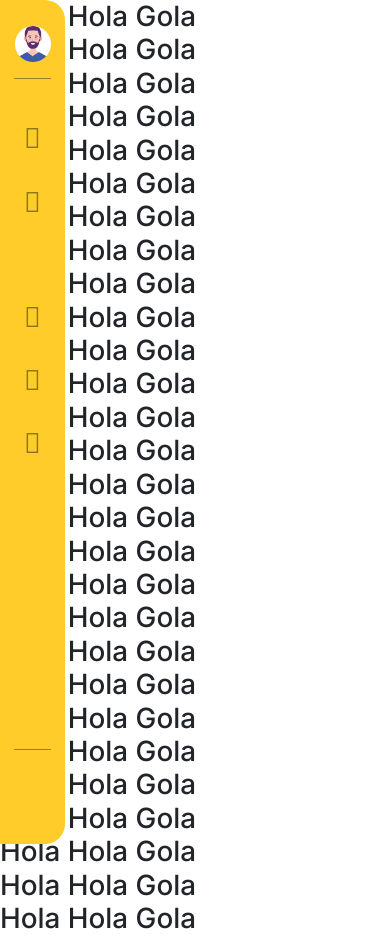
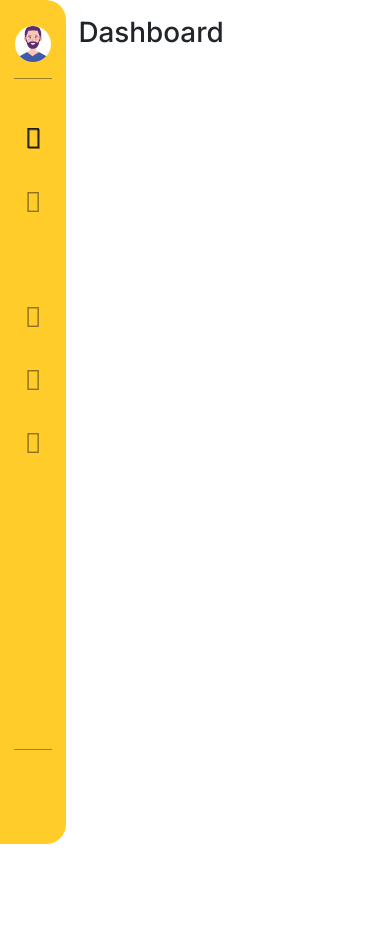
Before and after one commit to AndersonLe17/villabuenavista, a React (Create React App) app: page /dashboard in a window 390 px wide. After the commit the page ends 844 px from the top, so only its background shows below. Built offline with nearby package versions, Linux system fonts and the light colour scheme.

Commit message:
Dashboard Design 100%

```diff
--- a/src/App.jsx
+++ b/src/App.jsx
@@ -11,7 +11,7 @@ function App() {
         <Routes>
           <Route path={"/"} element={<Home/>} />
           <Route path={"/login"} element={<Login/>} />
-          <Route path={"/dashboard"} element={<Dashboard/>} />
+          <Route path={"/dashboard/*"} element={<Dashboard/>} />
           <Route path={"/register"} element={<Register/>} />
         </Routes>
       </BrowserRouter>
--- /dev/null
+++ b/src/components/Content/DashboardContent.jsx
@@ -0,0 +1,11 @@
+import { Container } from "react-bootstrap"
+
+const DashboardContent = () => {
+  return (
+    <Container fluid className="py-3">
+      <h1>Dashboard</h1>
+    </Container>
+  )
+}
+
+export default DashboardContent
--- a/src/components/Content/index.js
+++ b/src/components/Content/index.js
@@ -1 +1,2 @@
 export {default as LoginContent} from './LoginContent';
+export {default as DashboardContent} from './DashboardContent';
--- a/src/components/NavBar/SideBarDashboard.jsx
+++ b/src/components/NavBar/SideBarDashboard.jsx
@@ -1,10 +1,13 @@
 import LineSeparator from "../Utils/LineSeparator";
 import { useState } from "react";
+import { useParams } from "react-router-dom";
 import SideBarImage from "./components/SideBarImage";
 import SideBarNav from "./components/SideBarNav";
 import SideBarFooter from "./components/SideBarFooter";
 
 const SideBarDashboard = () => {
+  const param = useParams();
+  const path = Object.values(param)[0];
   const [toggle, setToggle] = useState(false);
 
   return (
@@ -18,7 +21,7 @@ const SideBarDashboard = () => {
 
         <LineSeparator />
 
-        <SideBarNav />
+        <SideBarNav path={path} />
 
         <SideBarFooter onToggle={() => setToggle(true)} />
       </div>
--- a/src/components/NavBar/components/SideBarImage.jsx
+++ b/src/components/NavBar/components/SideBarImage.jsx
@@ -22,10 +22,10 @@ const SideBarImage = () => {
         </NavDropdown.Header>
         <NavDropdown.Divider />
         <NavDropdown.Item to="/account">
-          <i class="fa-light fa-gear"></i> Cuenta
+          <i className="fa-light fa-gear"></i> Cuenta
         </NavDropdown.Item>
         <NavDropdown.Item to="/">
-          <i class="fa-light fa-arrow-right-from-bracket"></i> Cerrar Sesión
+          <i className="fa-light fa-arrow-right-from-bracket"></i> Cerrar Sesión
         </NavDropdown.Item>
       </NavDropdown>
     </div>
--- a/src/components/NavBar/components/SideBarNav.jsx
+++ b/src/components/NavBar/components/SideBarNav.jsx
@@ -1,44 +1,68 @@
 import { NavDropdown } from "react-bootstrap";
-import { Link } from "react-router-dom";
+import { Link, useNavigate } from "react-router-dom";
 import { navItems } from "../../../data/NavItems";
 
-const SideBarNav = () => {
-  // const navigate = useNavigate();
+const SideBarNav = ({path}) => {
+  const navigate = useNavigate();
 
   return (
     <div className="mt-3 layout-sidebar-nav">
       {navItems.map((item, idx) =>
         item.to ? (
-          <div className="sidebar-item text-center" key={idx}>
-            <Link to={item.to}>
-              <i className={item.icon}></i>
-              <p>{item.title}</p>
-            </Link>
-          </div>
+          <NavLinkItem
+            title={item.title}
+            icon={item.icon}
+            to={item.to}
+            active={(path === item.to || (path === "" && item.to === "/dashboard"))}
+            key={idx}
+          />
         ) : (
-          <NavDropdown
+          <NavDropdownItem
+            title={item.title}
+            icon={item.icon}
+            listSubItems={item.listSubItems}
+            navigate={navigate}
+            path={path}
             key={idx}
-            className="sidebar-item text-center"
-            drop="end"
-            title={
-              <>
-                <i className={item.icon}></i>
-                <p>{item.title}</p>
-              </>
-            }
-          >
-            <NavDropdown.Header>{item.title}</NavDropdown.Header>
-            <NavDropdown.Divider />
-            {item.ListSubItems.map((sub, i) => (
-              <NavDropdown.Item key={sub.title + i}>
-                {sub.title}
-              </NavDropdown.Item>
-            ))}
-          </NavDropdown>
+          />
         )
       )}
     </div>
   );
 };
 
+const NavLinkItem = ({ title, icon, to, active }) => {
+  return (
+    <div className={`sidebar-item text-center ${active && "active"}`}>
+      <Link to={to}>
+        <i className={icon}></i>
+        <p>{title}</p>
+      </Link>
+    </div>
+  );
+};
+
+const NavDropdownItem = ({ title, icon, listSubItems, navigate, path }) => {
+  return (
+    <NavDropdown
+      className={`sidebar-item text-center ${(listSubItems.map((l) => l.to).includes(path)) && "active"}`}
+      drop="end"
+      title={
+        <>
+          <i className={icon}></i>
+          <p>{title}</p>
+        </>
+      }
+    >
+      <NavDropdown.Header>{title}</NavDropdown.Header>
+      <NavDropdown.Divider />
+      {listSubItems.map((sub, i) => (
+        <NavDropdown.Item key={sub.title + i} onClick={() => navigate(sub.to)}>
+          {sub.title}
+        </NavDropdown.Item>
+      ))}
+    </NavDropdown>
+  );
+};
+
 export default SideBarNav;
--- a/src/data/NavItems.js
+++ b/src/data/NavItems.js
@@ -1,9 +1,9 @@
 class NavItems {
-  constructor(title, icon, to, ListSubItems = []) {
+  constructor(title, icon, to, listSubItems = []) {
     this.title = title;
     this.icon = icon;
     this.to = to;
-    this.ListSubItems = ListSubItems;
+    this.listSubItems = listSubItems;
   }
 }
 
@@ -17,18 +17,18 @@ class SubItem {
 export const navItems = [
   new NavItems("Dashboard", "fa-light fa-hotel", "/dashboard"),
   new NavItems("Reservas", "fa-light fa-bookmark", false, [
-    new SubItem("Reservar", "/booking"),
-    new SubItem("Check-In", "/booking/checkin"),
-    new SubItem("Check-Out", "/booking/checkout"),
+    new SubItem("Reservar", "booking"),
+    new SubItem("Check-In", "booking/checkin"),
+    new SubItem("Check-Out", "booking/checkout"),
   ]),
   new NavItems("Habitaciones", "fa-light fa-bed-front", false, [
-    new SubItem("Habitaciones", "/rooms"),
+    new SubItem("Habitaciones", "rooms"),
     new SubItem("Servicios", "rooms/services"),
   ]),
   new NavItems("Productos", "fa-light fa-cubes", false, [
-    new SubItem("Productos", "/products"),
-    new SubItem("Categorias", "/categories"),
+    new SubItem("Productos", "products"),
+    new SubItem("Categorias", "categories"),
   ]),
-  new NavItems("Personal", "fa-light fa-user-tie", "/staff"),
-  new NavItems("Clientes", "fa-light fa-users", "/clients"),
+  new NavItems("Personal", "fa-light fa-user-tie", "staff"),
+  new NavItems("Clientes", "fa-light fa-users", "clients"),
 ];
--- a/src/pages/Dashboard.jsx
+++ b/src/pages/Dashboard.jsx
@@ -1,38 +1,16 @@
 import { SideBarDashboard } from "../components/NavBar";
+import { Routes, Route } from "react-router-dom";
+import { DashboardContent } from "../components/Content";
 
 const Dashboard = () => {
   return (
     <div className="layout d-flex" >
       <SideBarDashboard />
-      <div>
-        <h1>Hola Hola Gola</h1>
-        <h1>Hola Hola Gola</h1>
-        <h1>Hola Hola Gola</h1>
-        <h1>Hola Hola Gola</h1>
-        <h1>Hola Hola Gola</h1>
-        <h1>Hola Hola Gola</h1>
-        <h1>Hola Hola Gola</h1>
-        <h1>Hola Hola Gola</h1>
-        <h1>Hola Hola Gola</h1>
-        <h1>Hola Hola Gola</h1>
-        <h1>Hola Hola Gola</h1>
-        <h1>Hola Hola Gola</h1>
-        <h1>Hola Hola Gola</h1>
-        <h1>Hola Hola Gola</h1>
-        <h1>Hola Hola Gola</h1>
-        <h1>Hola Hola Gola</h1>
-        <h1>Hola Hola Gola</h1>
-        <h1>Hola Hola Gola</h1>
-        <h1>Hola Hola Gola</h1>
-        <h1>Hola Hola Gola</h1>
-        <h1>Hola Hola Gola</h1>
-        <h1>Hola Hola Gola</h1>
-        <h1>Hola Hola Gola</h1>
-        <h1>Hola Hola Gola</h1>
-        <h1>Hola Hola Gola</h1>
-        <h1>Hola Hola Gola</h1>
-        <h1>Hola Hola Gola</h1>
-        <h1>Hola Hola Gola</h1>
+      <div className="layout-content">
+        <Routes>
+          <Route path="/" element={<DashboardContent/>}/>
+          <Route path="staff" element={<DashboardContent/>}/>
+        </Routes>
       </div>
     </div>
   );
--- a/src/styles/App.scss
+++ b/src/styles/App.scss
@@ -139,18 +139,20 @@ header {
   }
   &-nav {
     .sidebar-item {
-      opacity: 0.7;
       transition: ease 0.25s;
       margin: 1.75rem 0;
       i {
+        opacity: 0.7;
         font-size: 1.75em;
         margin-bottom: 0.45rem;
       }
       p {
+        opacity: 0.7;
         font-size: 0.675em;
         font-weight: 600;
       }
       a {
+        opacity: 0.7;
         text-decoration: none;
         color: $text;
         opacity: 0.7;
@@ -158,14 +160,20 @@ header {
 
       .dropdown-menu {
         inset: 0px auto auto 1rem !important;
+        text-shadow: none;
+        opacity: 1 !important;
       }
       &:hover {
-        opacity: 1;
-        text-shadow: 1px 1px #0000002c;
+        i, p {
+          opacity: 1;
+          text-shadow: 1px 1px #00000077;
+        }
       }
       &.active {
-        opacity: 1;
-        text-shadow: 1px 1px #0000001a;
+        i, p, a {
+          opacity: 1;
+          text-shadow: 1px 1px #00000077;
+        }
       }
     }
   }
@@ -188,6 +196,14 @@ header {
   &.toggle {
     transform: translateX(-7rem);
   }
+  &.toggle ~ .layout-content {
+    padding-left: 0 !important;
+  }
+}
+
+.layout-content {
+  padding-left: 7rem;
+  transition: padding-left 0.45s ease-in-out;
 }
 
 .btn-home {
@@ -322,7 +338,7 @@ header {
 
 @media (max-width: 767px) {
   .layout-sidebar {
-    width: 65px;
+    width: 4.15rem;
     background-color: $yellow;
     border-radius: 0 20px 20px 0;
     padding: 0.9rem;
@@ -349,4 +365,7 @@ header {
       }
     }
   }
+  .layout-content {
+    padding-left: 4.15rem;
+  }
 }
```
Also changed, not shown: src/components/Content/StaffContent.jsx (added, +9 -0 lines).
